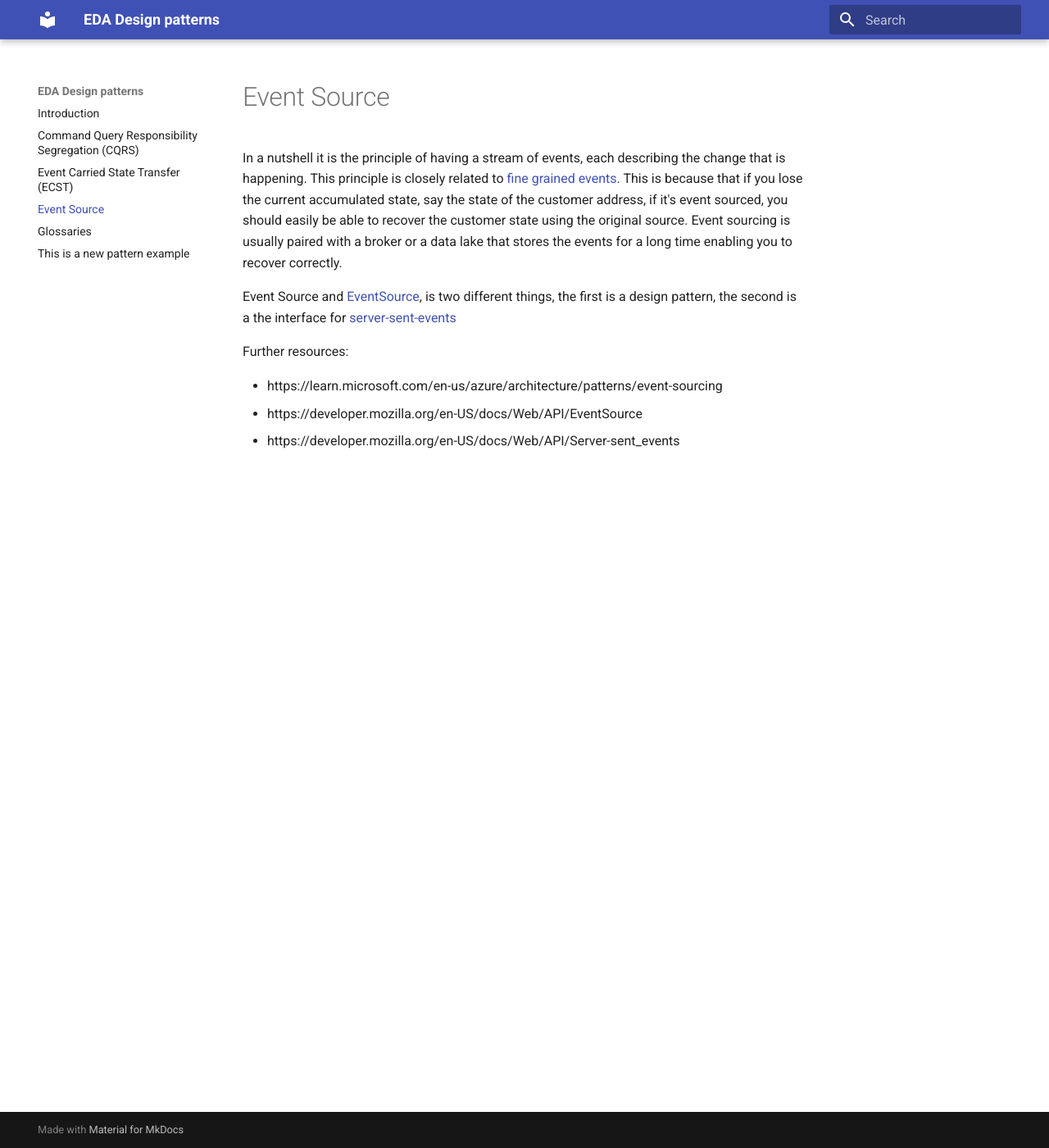
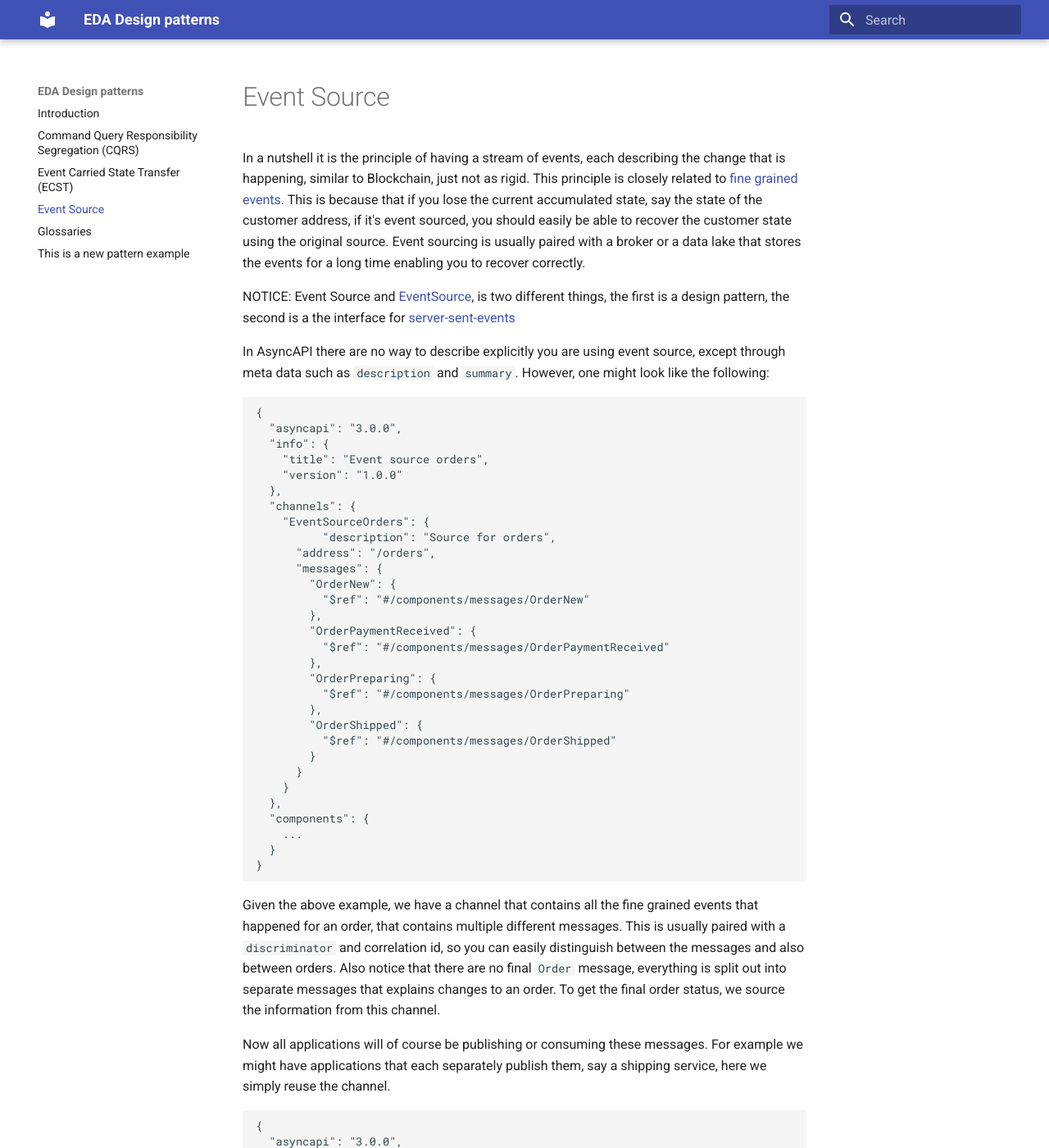
Before and after one commit to jonaslagoni/design-patterns, an MkDocs documentation site: the page built from patterns/event-source.md, in a window 1280 px wide and 1400 px high. Shown: the whole window at 82% size. Built offline with MkDocs 1.6.1 and Material for MkDocs 9.7.7, drawn with Linux system fonts in a browser that asks for light colours; some of the changed text lies outside the part shown.

Commit message:
init event source

````diff
--- a/patterns/event-source.md
+++ b/patterns/event-source.md
@@ -4,9 +4,75 @@ description:
 ---
 
 # Event Source
-In a nutshell it is the principle of having a stream of events, each describing the change that is happening. This principle is closely related to [fine grained events](event-carried-state-transfer.md#fine-grained). This is because that if you lose the current accumulated state, say the state of the customer address, if it's event sourced, you should easily be able to recover the customer state using the original source. Event sourcing is usually paired with a broker or a data lake that stores the events for a long time enabling you to recover correctly.
+In a nutshell it is the principle of having a stream of events, each describing the change that is happening, similar to Blockchain, just not as rigid. This principle is closely related to [fine grained events](event-carried-state-transfer.md#fine-grained). This is because that if you lose the current accumulated state, say the state of the customer address, if it's event sourced, you should easily be able to recover the customer state using the original source. Event sourcing is usually paired with a broker or a data lake that stores the events for a long time enabling you to recover correctly.
 
-Event Source and [EventSource](https://developer.mozilla.org/en-US/docs/Web/API/EventSource), is two different things, the first is a design pattern, the second is a the interface for [server-sent-events](https://developer.mozilla.org/en-US/docs/Web/API/Server-sent_events)
+NOTICE: Event Source and [EventSource](https://developer.mozilla.org/en-US/docs/Web/API/EventSource), is two different things, the first is a design pattern, the second is a the interface for [server-sent-events](https://developer.mozilla.org/en-US/docs/Web/API/Server-sent_events)
+
+In AsyncAPI there are no way to describe explicitly you are using event source, except through meta data such as `description` and `summary`. However, one might look like the following:
+```json
+{
+  "asyncapi": "3.0.0",
+  "info": {
+    "title": "Event source orders",
+    "version": "1.0.0"
+  },
+  "channels": {
+    "EventSourceOrders": {
+		  "description": "Source for orders",
+      "address": "/orders",
+      "messages": {
+        "OrderNew": {
+          "$ref": "#/components/messages/OrderNew"
+        },
+        "OrderPaymentReceived": {
+          "$ref": "#/components/messages/OrderPaymentReceived"
+        },
+        "OrderPreparing": {
+          "$ref": "#/components/messages/OrderPreparing"
+        },
+        "OrderShipped": {
+          "$ref": "#/components/messages/OrderShipped"
+        }
+      }
+    }
+  },
+  "components": {
+    ...
+  }
+}
+```
+
+Given the above example, we have a channel that contains all the fine grained events that happened for an order, that contains multiple different messages. This is usually paired with a `discriminator` and correlation id, so you can easily distinguish between the messages and also between orders. Also notice that there are no final `Order` message, everything is split out into separate messages that explains changes to an order. To get the final order status, we source the information from this channel.
+
+Now all applications will of course be publishing or consuming these messages. For example we might have applications that each separately publish them, say a shipping service, here we simply reuse the channel.
+
+```json
+{
+  "asyncapi": "3.0.0",
+  "info": {
+    "title": "Event source orders",
+    "version": "1.0.0"
+  },
+  "channels": {
+    "EventSourceOrders": {
+      "$ref": "./event-source.json#/channels/EventSourceOrders"
+    }
+  },
+  "operations": {
+    "OrderShipped": {
+      "action": "send",
+      "channel": {
+        "$ref": "#/channels/EventSourceOrders"
+      },
+      "messages": [
+        {
+          "$ref": "#/channels/EventSourceOrders/messages/OrderShipped"
+        }
+      ]
+    }
+  }
+}
+```
 
 Further resources:
 
````
